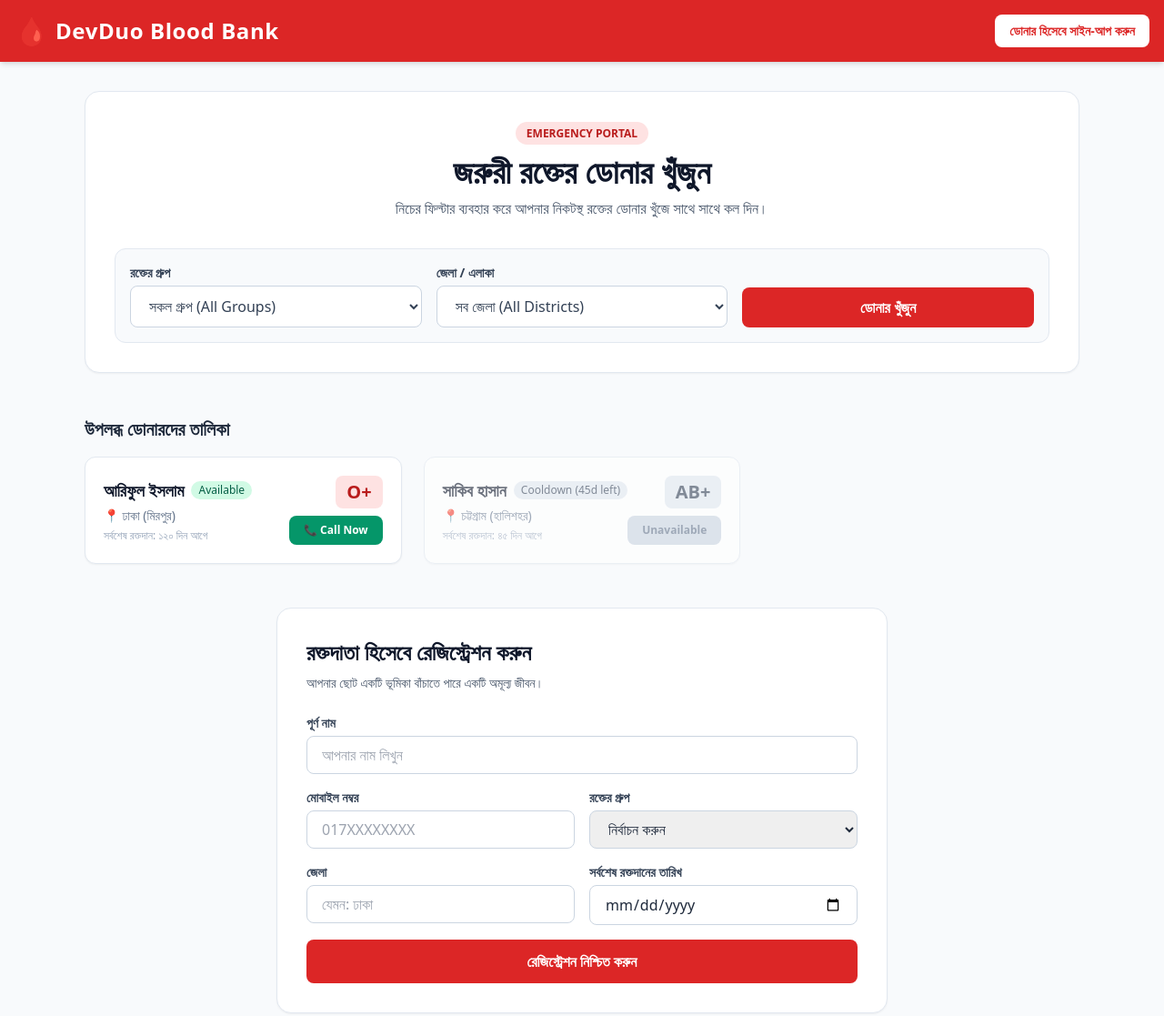
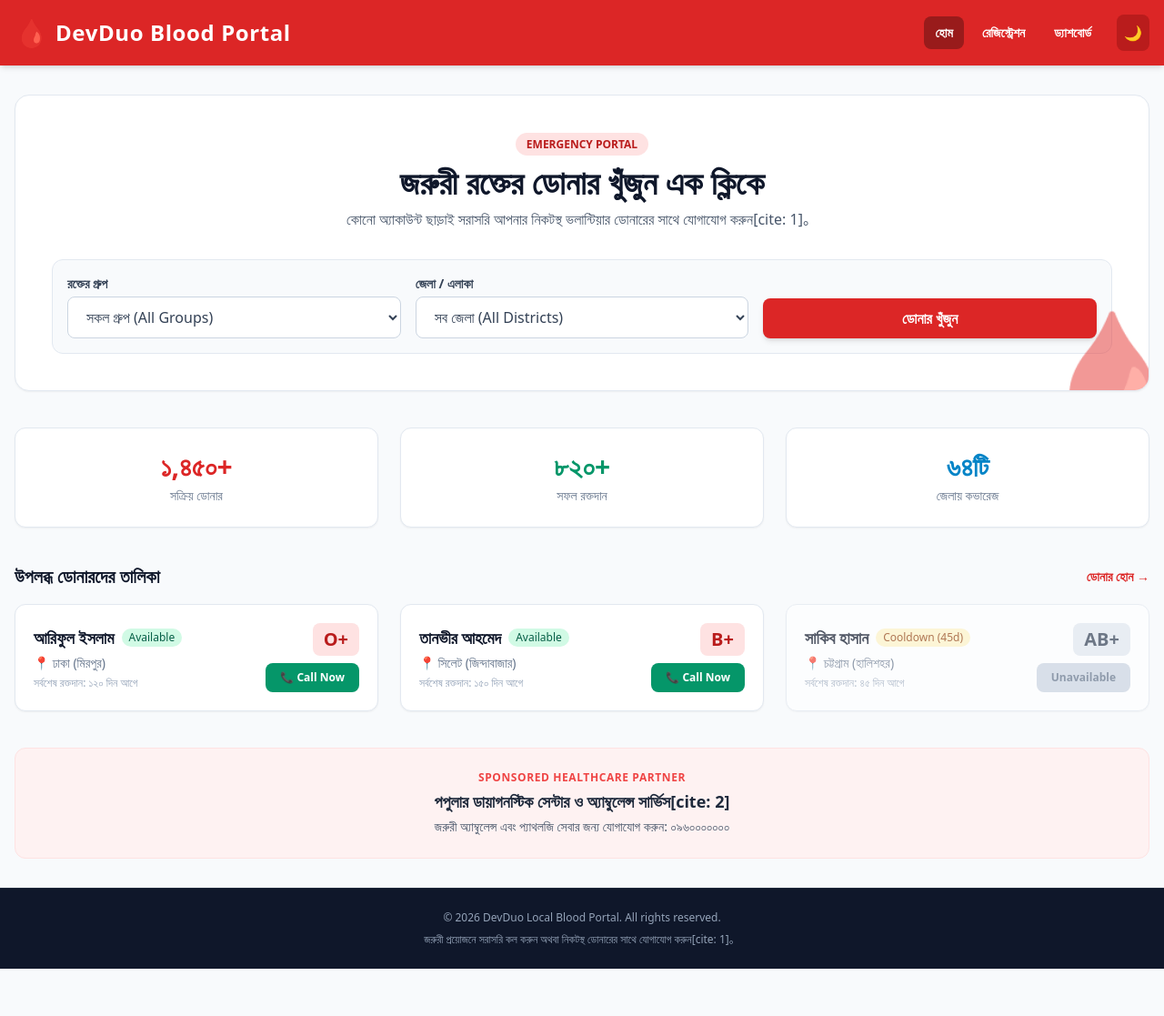
Before and after one commit to aparajitachakma/quick-blood, a plain HTML site: page index.html in a window 1280 px wide. Shown: the top 1117 px of the page at 91% size. After the commit the page ends 1065 px from the top, so only its background shows below. Drawn offline with nearby package versions, Linux system fonts and the light colour scheme.

Commit message:
Enhanced home page with stats, filters, and dark mode support

```diff
--- a/index.html
+++ b/index.html
@@ -3,43 +3,53 @@
 <head>
     <meta charset="UTF-8">
     <meta name="viewport" content="width=device-width, initial-scale=1.0">
-    <title>Local Blood Donor Discovery & Emergency Portal</title>
-    <!-- Tailwind CSS CDN (For quick setup) -->
+    <title>DevDuo Blood Portal - Home</title>
     <script src="https://cdn.tailwindcss.com"></script>
-    <link rel="stylesheet" href="style.css">
+    <!-- Tailwind Dark Mode Config -->
+    <script>
+        tailwind.config = { darkMode: 'class' }
+    </script>
 </head>
-<body class="bg-slate-50 text-slate-800 font-sans min-h-screen flex flex-col">
-<!-- Header Section -->
-<header class="bg-red-600 text-white shadow-md">
-    <div class="max-w-7xl mx-auto px-4 py-4 flex justify-between items-center">
-        <div class="flex items-center space-x-2">
-            <span class="text-3xl">🩸</span>
-            <h1 class="text-xl md:text-2xl font-bold tracking-wide">DevDuo Blood Bank</h1>
+<body class="bg-slate-50 text-slate-800 dark:bg-slate-900 dark:text-slate-100 font-sans min-h-screen flex flex-col transition-colors duration-200">
+
+    <!-- Navbar -->
+    <header class="bg-red-600 dark:bg-red-900 text-white shadow-md sticky top-0 z-50">
+        <div class="max-w-7xl mx-auto px-4 py-4 flex justify-between items-center">
+            <a href="index.html" class="flex items-center space-x-2">
+                <span class="text-3xl">🩸</span>
+                <span class="text-xl md:text-2xl font-bold tracking-wide">DevDuo Blood Portal</span>
+            </a>
+
+            <div class="flex items-center space-x-3 md:space-x-4">
+                <nav class="hidden md:flex space-x-2 text-sm font-semibold">
+                    <a href="index.html" class="bg-red-800 px-3 py-2 rounded-lg">হোম</a>
+                    <a href="register.html" class="hover:bg-red-700 px-3 py-2 rounded-lg transition">রেজিস্ট্রেশন</a>
+                    <a href="dashboard.html" class="hover:bg-red-700 px-3 py-2 rounded-lg transition">ড্যাশবোর্ড</a>
+                </nav>
+
+                <!-- Dark Mode Button -->
+                <button onclick="toggleDarkMode()" class="p-2 rounded-lg bg-red-700 dark:bg-slate-800 text-white transition" title="Toggle Theme">
+                    🌙
+                </button>
+            </div>
         </div>
-        <!-- href="#register" এর জায়গায় href="register.html" বসানো হয়েছে -->
-        <a href="register.html" class="bg-white text-red-600 hover:bg-red-50 px-4 py-2 rounded-lg font-semibold text-sm transition">
-            ডোনার হিসেবে সাইন-আপ করুন
-        </a>
-    </div>
-</header>
+    </header>
 
-    <!-- Main Content Container -->
-    <main class="max-w-7xl mx-auto px-4 py-8 flex-grow space-y-12">
+    <!-- Hero & Emergency Filter Section -->
+    <main class="max-w-7xl mx-auto px-4 py-8 flex-grow w-full space-y-10">
 
-        <!-- Emergency Banner & Filter Engine -->
-        <section class="bg-white rounded-2xl shadow-sm border border-slate-200 p-6 md:p-8">
-            <div class="max-w-3xl mx-auto text-center mb-8">
-                <span class="bg-red-100 text-red-700 font-bold text-xs uppercase px-3 py-1 rounded-full">Emergency Portal</span>
-                <h2 class="text-2xl md:text-4xl font-extrabold text-slate-900 mt-3">জরুরী রক্তের ডোনার খুঁজুন</h2>
-                <p class="text-slate-600 mt-2 text-sm md:text-base">নিচের ফিল্টার ব্যবহার করে আপনার নিকটস্থ রক্তের ডোনার খুঁজে সাথে সাথে কল দিন।</p>
-            </div>
+        <!-- Emergency Banner -->
+        <section class="bg-white dark:bg-slate-800 rounded-2xl shadow-sm border border-slate-200 dark:border-slate-700 p-6 md:p-10 text-center relative overflow-hidden">
+            <div class="absolute -right-10 -bottom-10 text-red-100 dark:text-slate-700 text-9xl select-none pointer-events-none opacity-50">🩸</div>
+            <span class="bg-red-100 text-red-700 dark:bg-red-900/50 dark:text-red-300 font-bold text-xs uppercase px-3 py-1 rounded-full">Emergency Portal</span>
+            <h1 class="text-2xl md:text-4xl font-extrabold text-slate-900 dark:text-white mt-3">জরুরী রক্তের ডোনার খুঁজুন এক ক্লিকে</h1>
+            <p class="text-slate-600 dark:text-slate-300 mt-2 text-sm md:text-base max-w-2xl mx-auto">কোনো অ্যাকাউন্ট ছাড়াই সরাসরি আপনার নিকটস্থ ভলান্টিয়ার ডোনারের সাথে যোগাযোগ করুন[cite: 1]。</p>
 
             <!-- Filter Controls -->
-            <form class="grid grid-cols-1 md:grid-cols-3 gap-4 bg-slate-50 p-4 rounded-xl border border-slate-200">
-                <!-- Blood Group Filter -->
+            <div class="grid grid-cols-1 md:grid-cols-3 gap-4 bg-slate-50 dark:bg-slate-900 p-4 rounded-xl border border-slate-200 dark:border-slate-700 mt-8 text-left">
                 <div>
-                    <label class="block text-sm font-semibold text-slate-700 mb-1">রক্তের গ্রুপ</label>
-                    <select class="w-full bg-white border border-slate-300 rounded-lg px-4 py-2.5 text-slate-700 focus:outline-none focus:ring-2 focus:ring-red-500">
+                    <label class="block text-sm font-semibold text-slate-700 dark:text-slate-300 mb-1">রক্তের গ্রুপ</label>
+                    <select id="filterGroup" class="w-full bg-white dark:bg-slate-800 border border-slate-300 dark:border-slate-700 rounded-lg px-4 py-2.5 text-slate-700 dark:text-slate-200 outline-none focus:ring-2 focus:ring-red-500">
                         <option value="">সকল গ্রুপ (All Groups)</option>
                         <option value="A+">A+</option>
                         <option value="A-">A-</option>
@@ -52,64 +62,99 @@
                     </select>
                 </div>
 
-                <!-- District Filter -->
                 <div>
-                    <label class="block text-sm font-semibold text-slate-700 mb-1">জেলা / এলাকা</label>
-                    <select class="w-full bg-white border border-slate-300 rounded-lg px-4 py-2.5 text-slate-700 focus:outline-none focus:ring-2 focus:ring-red-500">
+                    <label class="block text-sm font-semibold text-slate-700 dark:text-slate-300 mb-1">জেলা / এলাকা</label>
+                    <select id="filterDistrict" class="w-full bg-white dark:bg-slate-800 border border-slate-300 dark:border-slate-700 rounded-lg px-4 py-2.5 text-slate-700 dark:text-slate-200 outline-none focus:ring-2 focus:ring-red-500">
                         <option value="">সব জেলা (All Districts)</option>
-                        <option value="dhaka">ঢাকা</option>
-                        <option value="chattogram">চট্টগ্রাম</option>
-                        <option value="rajshahi">রাজশাহী</option>
-                        <option value="khulna">খুলনা</option>
-                        <option value="sylhet">সিলেট</option>
+                        <option value="ঢাকা">ঢাকা</option>
+                        <option value="চট্টগ্রাম">চট্টগ্রাম</option>
+                        <option value="রাজশাহী">রাজশাহী</option>
+                        <option value="খুলনা">খুলনা</option>
+                        <option value="সিলেট">সিলেট</option>
                     </select>
                 </div>
 
-                <!-- Submit Button -->
                 <div class="flex items-end">
-                    <button type="button" class="w-full bg-red-600 hover:bg-red-700 text-white font-bold py-2.5 px-6 rounded-lg transition duration-200">
+                    <button onclick="alert('ফিল্টার করা হয়েছে!')" class="w-full bg-red-600 hover:bg-red-700 text-white font-bold py-2.5 px-6 rounded-lg transition duration-200 shadow-md">
                         ডোনার খুঁজুন
                     </button>
                 </div>
-            </form>
+            </div>
+        </section>
+
+        <!-- Live Statistics Counter -->
+        <section class="grid grid-cols-1 sm:grid-cols-3 gap-6 text-center">
+            <div class="bg-white dark:bg-slate-800 p-6 rounded-xl border border-slate-200 dark:border-slate-700 shadow-sm">
+                <h3 class="text-3xl font-extrabold text-red-600 dark:text-red-400">১,৪৫০+</h3>
+                <p class="text-sm text-slate-500 dark:text-slate-400 mt-1">সক্রিয় ডোনার</p>
+            </div>
+            <div class="bg-white dark:bg-slate-800 p-6 rounded-xl border border-slate-200 dark:border-slate-700 shadow-sm">
+                <h3 class="text-3xl font-extrabold text-emerald-600 dark:text-emerald-400">৮২০+</h3>
+                <p class="text-sm text-slate-500 dark:text-slate-400 mt-1">সফল রক্তদান</p>
+            </div>
+            <div class="bg-white dark:bg-slate-800 p-6 rounded-xl border border-slate-200 dark:border-slate-700 shadow-sm">
+                <h3 class="text-3xl font-extrabold text-sky-600 dark:text-sky-400">৬৪টি</h3>
+                <p class="text-sm text-slate-500 dark:text-slate-400 mt-1">জেলায় কভারেজ</p>
+            </div>
         </section>
 
         <!-- Donor List Directory -->
         <section class="space-y-4">
-            <h3 class="text-xl font-bold text-slate-800">উপলব্ধ ডোনারদের তালিকা</h3>
+            <div class="flex justify-between items-center">
+                <h2 class="text-xl font-bold text-slate-900 dark:text-white">উপলব্ধ ডোনারদের তালিকা</h2>
+                <a href="register.html" class="text-sm font-semibold text-red-600 dark:text-red-400 hover:underline">ডোনার হোন →</a>
+            </div>
 
             <div class="grid grid-cols-1 md:grid-cols-2 lg:grid-cols-3 gap-6">
-                <!-- Donor Card 1: Available -->
-                <div class="bg-white rounded-xl shadow-sm border border-slate-200 p-5 flex justify-between items-center hover:border-red-300 transition">
+                <!-- Card 1 -->
+                <div class="bg-white dark:bg-slate-800 rounded-xl shadow-sm border border-slate-200 dark:border-slate-700 p-5 flex justify-between items-center">
                     <div class="space-y-1">
                         <div class="flex items-center space-x-2">
-                            <h4 class="font-bold text-slate-900 text-lg">আরিফুল ইসলাম</h4>
-                            <span class="bg-emerald-100 text-emerald-800 text-xs px-2 py-0.5 rounded-full font-medium">Available</span>
+                            <h3 class="font-bold text-slate-900 dark:text-white text-lg">আরিফুল ইসলাম</h3>
+                            <span class="bg-emerald-100 text-emerald-800 dark:bg-emerald-900/50 dark:text-emerald-300 text-xs px-2 py-0.5 rounded-full font-medium">Available</span>
                         </div>
-                        <p class="text-sm text-slate-500">📍 ঢাকা (মিরপুর)</p>
-                        <p class="text-xs text-slate-400">সর্বশেষ রক্তদান: ১২০ দিন আগে</p>
+                        <p class="text-sm text-slate-500 dark:text-slate-400">📍 ঢাকা (মিরপুর)</p>
+                        <p class="text-xs text-slate-400 dark:text-slate-500">সর্বশেষ রক্তদান: ১২০ দিন আগে</p>
                     </div>
                     <div class="text-right space-y-2">
-                        <span class="inline-block bg-red-100 text-red-700 font-black text-xl px-3 py-1 rounded-lg">O+</span>
+                        <span class="inline-block bg-red-100 text-red-700 dark:bg-red-900/50 dark:text-red-300 font-black text-xl px-3 py-1 rounded-lg">O+</span>
                         <a href="tel:+8801700000000" class="block bg-emerald-600 hover:bg-emerald-700 text-white text-xs px-4 py-2 rounded-lg font-bold transition text-center">
                             📞 Call Now
                         </a>
                     </div>
                 </div>
 
-                <!-- Donor Card 2: 90-Day Cooldown / Unavailable -->
-                <div class="bg-white rounded-xl shadow-sm border border-slate-200 p-5 flex justify-between items-center opacity-60">
+                <!-- Card 2 -->
+                <div class="bg-white dark:bg-slate-800 rounded-xl shadow-sm border border-slate-200 dark:border-slate-700 p-5 flex justify-between items-center">
                     <div class="space-y-1">
                         <div class="flex items-center space-x-2">
-                            <h4 class="font-bold text-slate-900 text-lg">সাকিব হাসান</h4>
-                            <span class="bg-slate-200 text-slate-700 text-xs px-2 py-0.5 rounded-full font-medium">Cooldown (45d left)</span>
+                            <h3 class="font-bold text-slate-900 dark:text-white text-lg">তানভীর আহমেদ</h3>
+                            <span class="bg-emerald-100 text-emerald-800 dark:bg-emerald-900/50 dark:text-emerald-300 text-xs px-2 py-0.5 rounded-full font-medium">Available</span>
                         </div>
-                        <p class="text-sm text-slate-500">📍 চট্টগ্রাম (হালিশহর)</p>
-                        <p class="text-xs text-slate-400">সর্বশেষ রক্তদান: ৪৫ দিন আগে</p>
+                        <p class="text-sm text-slate-500 dark:text-slate-400">📍 সিলেট (জিন্দাবাজার)</p>
+                        <p class="text-xs text-slate-400 dark:text-slate-500">সর্বশেষ রক্তদান: ১৫০ দিন আগে</p>
                     </div>
                     <div class="text-right space-y-2">
-                        <span class="inline-block bg-slate-200 text-slate-700 font-black text-xl px-3 py-1 rounded-lg">AB+</span>
-                        <button disabled class="block bg-slate-300 text-slate-500 text-xs px-4 py-2 rounded-lg font-bold cursor-not-allowed">
+                        <span class="inline-block bg-red-100 text-red-700 dark:bg-red-900/50 dark:text-red-300 font-black text-xl px-3 py-1 rounded-lg">B+</span>
+                        <a href="tel:+8801800000000" class="block bg-emerald-600 hover:bg-emerald-700 text-white text-xs px-4 py-2 rounded-lg font-bold transition text-center">
+                            📞 Call Now
+                        </a>
+                    </div>
+                </div>
+
+                <!-- Card 3 -->
+                <div class="bg-white dark:bg-slate-800 rounded-xl shadow-sm border border-slate-200 dark:border-slate-700 p-5 flex justify-between items-center opacity-70">
+                    <div class="space-y-1">
+                        <div class="flex items-center space-x-2">
+                            <h3 class="font-bold text-slate-900 dark:text-white text-lg">সাকিব হাসান</h3>
+                            <span class="bg-amber-100 text-amber-800 dark:bg-amber-900/50 dark:text-amber-300 text-xs px-2 py-0.5 rounded-full font-medium">Cooldown (45d)</span>
+                        </div>
+                        <p class="text-sm text-slate-500 dark:text-slate-400">📍 চট্টগ্রাম (হালিশহর)</p>
+                        <p class="text-xs text-slate-400 dark:text-slate-500">সর্বশেষ রক্তদান: ৪৫ দিন আগে</p>
+                    </div>
+                    <div class="text-right space-y-2">
+                        <span class="inline-block bg-slate-200 text-slate-700 dark:bg-slate-700 dark:text-slate-300 font-black text-xl px-3 py-1 rounded-lg">AB+</span>
+                        <button disabled class="block bg-slate-300 dark:bg-slate-700 text-slate-500 dark:text-slate-400 text-xs px-4 py-2 rounded-lg font-bold cursor-not-allowed">
                             Unavailable
                         </button>
                     </div>
@@ -117,70 +162,22 @@
             </div>
         </section>
 
-        <!-- Donor Registration Form -->
-        <section id="register" class="bg-white rounded-2xl shadow-sm border border-slate-200 p-6 md:p-8 max-w-2xl mx-auto">
-            <h3 class="text-2xl font-bold text-slate-900 mb-2">রক্তদাতা হিসেবে রেজিস্ট্রেশন করুন</h3>
-            <p class="text-slate-600 text-sm mb-6">আপনার ছোট একটি ভূমিকা বাঁচাতে পারে একটি অমূল্য জীবন।</p>
-
-            <form class="space-y-4">
-                <div>
-                    <label class="block text-sm font-semibold text-slate-700 mb-1">পূর্ণ নাম</label>
-                    <input type="text" placeholder="আপনার নাম লিখুন" class="w-full border border-slate-300 rounded-lg px-4 py-2 text-slate-800 focus:ring-2 focus:ring-red-500 outline-none">
-                </div>
-
-                <div class="grid grid-cols-1 md:grid-cols-2 gap-4">
-                    <div>
-                        <label class="block text-sm font-semibold text-slate-700 mb-1">মোবাইল নম্বর</label>
-                        <input type="tel" placeholder="017XXXXXXXX" class="w-full border border-slate-300 rounded-lg px-4 py-2 text-slate-800 focus:ring-2 focus:ring-red-500 outline-none">
-                    </div>
-                    <div>
-                        <label class="block text-sm font-semibold text-slate-700 mb-1">রক্তের গ্রুপ</label>
-                        <select class="w-full border border-slate-300 rounded-lg px-4 py-2 text-slate-800 focus:ring-2 focus:ring-red-500 outline-none">
-                            <option value="">নির্বাচন করুন</option>
-                            <option value="A+">A+</option>
-                            <option value="A-">A-</option>
-                            <option value="B+">B+</option>
-                            <option value="B-">B-</option>
-                            <option value="O+">O+</option>
-                            <option value="O-">O-</option>
-                            <option value="AB+">AB+</option>
-                            <option value="AB-">AB-</option>
-                        </select>
-                    </div>
-                </div>
-
-                <div class="grid grid-cols-1 md:grid-cols-2 gap-4">
-                    <div>
-                        <label class="block text-sm font-semibold text-slate-700 mb-1">জেলা</label>
-                        <input type="text" placeholder="যেমন: ঢাকা" class="w-full border border-slate-300 rounded-lg px-4 py-2 text-slate-800 focus:ring-2 focus:ring-red-500 outline-none">
-                    </div>
-                    <div>
-                        <label class="block text-sm font-semibold text-slate-700 mb-1">সর্বশেষ রক্তদানের তারিখ</label>
-                        <input type="date" class="w-full border border-slate-300 rounded-lg px-4 py-2 text-slate-800 focus:ring-2 focus:ring-red-500 outline-none">
-                    </div>
-                </div>
-
-                <button type="submit" class="w-full bg-red-600 hover:bg-red-700 text-white font-bold py-3 rounded-lg transition duration-200">
-                    রেজিস্ট্রেশন নিশ্চিত করুন
-                </button>
-            </form>
-        </section>
-
-        <!-- Sponsor / Ad Banner Section -->
-        <section class="bg-red-50 border border-red-100 rounded-xl p-6 text-center">
-            <p class="text-xs font-semibold text-red-500 uppercase tracking-wider mb-1">Sponsored Partner</p>
-            <h4 class="text-lg font-bold text-slate-800">পপুলার ডায়াগনস্টিক সেন্টার ও অ্যাম্বুলেন্স সার্ভিস</h4>
-            <p class="text-sm text-slate-600 mt-1">জরুরী অ্যাম্বুলেন্স এবং প্যাথলজি সেবার জন্য যোগাযোগ করুন: ০৯৬০০০০০০০</p>
+        <!-- Sponsored Partner Banner -->
+        <section class="bg-red-50 dark:bg-slate-800 border border-red-100 dark:border-slate-700 rounded-xl p-6 text-center">
+            <p class="text-xs font-semibold text-red-500 dark:text-red-400 uppercase tracking-wider mb-1">Sponsored Healthcare Partner</p>
+            <h4 class="text-lg font-bold text-slate-800 dark:text-white">পপুলার ডায়াগনস্টিক সেন্টার ও অ্যাম্বুলেন্স সার্ভিস[cite: 2]</h4>
+            <p class="text-sm text-slate-600 dark:text-slate-300 mt-1">জরুরী অ্যাম্বুলেন্স এবং প্যাথলজি সেবার জন্য যোগাযোগ করুন: ০৯৬০০০০০০০</p>
         </section>
 
     </main>
 
     <!-- Footer -->
-    <footer class="bg-slate-900 text-slate-400 py-6 border-t border-slate-800">
-        <div class="max-w-7xl mx-auto px-4 text-center text-sm">
-            <p>© 2026 DevDuo. All rights reserved.</p>
+    <footer class="bg-slate-900 dark:bg-slate-950 text-slate-400 py-6 text-center text-xs border-t border-slate-800">
+        <div class="max-w-7xl mx-auto px-4 space-y-2">
+            <p>© 2026 DevDuo Local Blood Portal. All rights reserved.</p>
+            <p>জরুরী প্রয়োজনে সরাসরি কল করুন অথবা নিকটস্থ ডোনারের সাথে যোগাযোগ করুন[cite: 1]。</p>
         </div>
     </footer>
 
-</body>
-</html>
+    <!-- Script for Dark Mode -->
+    <script>
```
